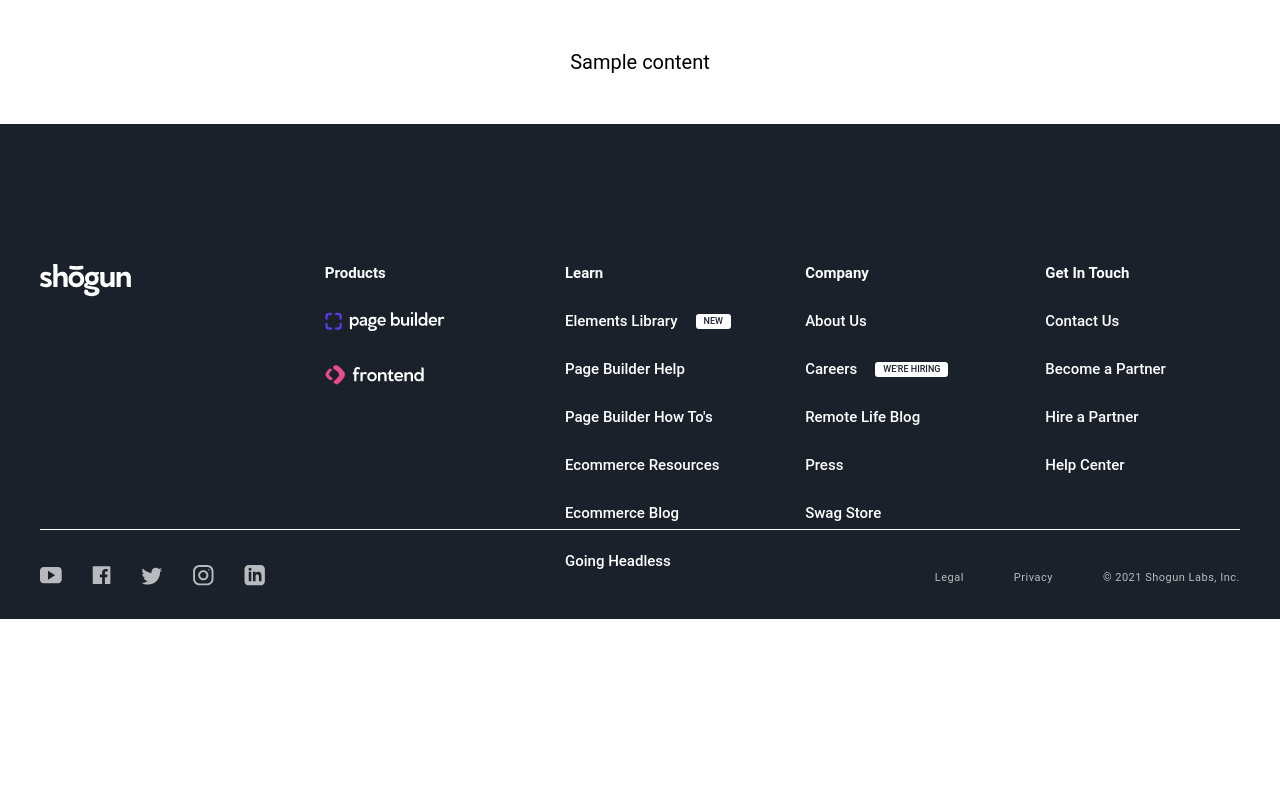
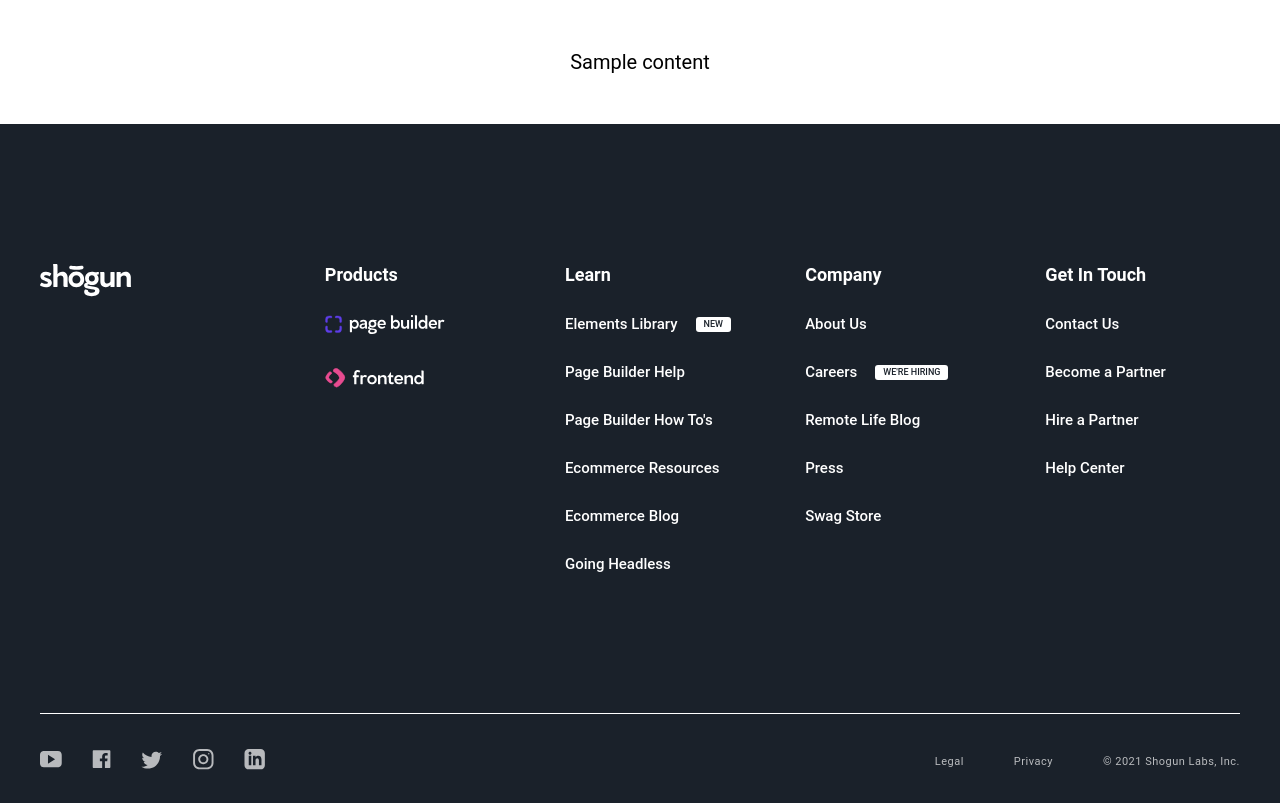
Before and after one commit to ValerioM91/footer-challenge, a React (Create React App) app: page / in a window 1280 px wide. Built offline with nearby package versions, Linux system fonts and the light colour scheme; the HTML template or start-up script is replaced by a standard one.

Commit message:
Nav section height + Cleanup

```diff
--- a/src/components/FooterBody/index.js
+++ b/src/components/FooterBody/index.js
@@ -9,7 +9,7 @@
   padding: 6rem 0 9.5rem;
   .logo {
     align-self: center;
-    margin-bottom: 3.5rem;
+    margin-bottom: 2rem;
   }
   .navigation {
     width: 100%;
--- a/src/components/FooterBody/partials/NavSection/NavSection.tsx
+++ b/src/components/FooterBody/partials/NavSection/NavSection.tsx
@@ -7,20 +7,31 @@
   highlightOnMobile,
   navLinks,
   displayText,
-  name,
   open,
   handleOpen,
 }: {
   className: string;
   open: boolean;
   handleOpen: () => void;
+  ref: any;
 } & TNavSection) => {
   const [height, setHeight] = useState(0);
   const heightRef = useRef<HTMLUListElement>(null);
 
+  const handleSetHeight = () => {
+    if (!heightRef.current) return;
+    setHeight(heightRef.current.clientHeight);
+  };
+
   useLayoutEffect(() => {
-    if (!heightRef.current) return;
-    setHeight(heightRef?.current?.clientHeight);
+    handleSetHeight();
+  }, []);
+
+  useEffect(() => {
+    window.addEventListener("resize", handleSetHeight);
+    return () => {
+      window.removeEventListener("resize", handleSetHeight);
+    };
   }, []);
 
   const handleClick = () => {
--- a/src/components/FooterBody/partials/NavSection/index.js
+++ b/src/components/FooterBody/partials/NavSection/index.js
@@ -3,46 +3,50 @@
 
 const NavSection = styled(Component)`
   margin-bottom: 0;
+
   .displayText {
-    padding: 2rem 0.5rem;
+    padding: 2rem 0;
     h6 {
-      font-size: ${({ theme }) => theme.fontSizes.mobile.medium};
+      font-size: ${({ theme }) => theme.fontSizes.mobile.large};
       margin-bottom: 0;
     }
   }
-  nav {
+
+  li:not(:last-child) {
+    margin-bottom: 3rem;
+  }
+
+  @media ${({ theme }) => theme.device.mdDown} {
     ul {
-      li {
-        &:not(:last-child) {
-          margin-bottom: 3rem;
-        }
-      }
+      padding: 2rem 0;
     }
-  }
-  @media ${({ theme }) => theme.device.mdDown} {
-    ${({ highlightOnMobile }) =>
+
+    ${({ highlightOnMobile, open }) =>
       !highlightOnMobile
         ? css`
             .displayText {
               display: flex;
               justify-content: space-between;
-              border-bottom: 1px solid ${({ theme }) => theme.colors.white};
-            }
-            .displayText:after {
-              ${({ open }) =>
-                open
-                  ? css`
-                      content: "-";
-                    `
-                  : css`
-                      content: "+";
-                    `};
-              font-size: ${({ theme }) => theme.fontSizes.mobile.medium};
+              position: relative;
+              &:before {
+                content: "";
+                position: absolute;
+                bottom: 0;
+                left: -1rem;
+                right: -1rem;
+                height: 1px;
+                background-color: ${({ theme }) => theme.colors.white};
+              }
+              &:after {
+                font-size: ${({ theme }) => theme.fontSizes.mobile.large};
+                font-weight: 700;
+                content: ${open ? "'-'" : "'+'"};
+              }
             }
             nav {
               height: 0px;
               overflow: hidden;
-              transition: height 0.2s;
+              transition: height 0.4s ease-out;
               padding-left: 2rem;
             }
           `
@@ -52,24 +56,24 @@
               display: flex;
               justify-content: space-between;
             }
-            nav {
-              ul {
-                display: flex;
-                justify-content: space-between;
-              }
+            ul {
+              padding-top: 0;
+              display: flex;
+              justify-content: space-between;
             }
           `}
-    ul {
-      padding: 2rem 0;
-    }
   }
+
   @media ${({ theme }) => theme.device.mdUp} {
     .displayText {
       padding: 0;
       h6 {
         margin-bottom: 3rem;
-        font-size: ${({ theme }) => theme.fontSizes.tablet.medium};
+        font-size: ${({ theme }) => theme.fontSizes.tablet.large};
       }
+    }
+    nav {
+      height: auto !important;
     }
   }
 
--- a/src/components/FooterBody/partials/NavSectionList/NavSectionList.tsx
+++ b/src/components/FooterBody/partials/NavSectionList/NavSectionList.tsx
@@ -1,9 +1,12 @@
-import { useState } from "react";
+import { useState, useEffect } from "react";
 import { useFooterContext } from "../../../../contexts/FooterContext";
 import NavSection from "../NavSection";
 
 const Component = ({ className }: { className: string }) => {
   const [activeIndex, setActiveIndex] = useState<number | null>(null);
+  const [biggestNavSectionLength, setBiggestNavSectionLength] = useState(0);
+  const [minHeight, setMinHeight] = useState(0);
+  const [notHighlighted, setNotHighlighted] = useState(0);
   const { navSections } = useFooterContext();
 
   const handleOpen = (index: number) => {
@@ -14,12 +17,48 @@
     }
   };
 
+  const getBiggestNavSection = () => {
+    if (!navSections) return;
+    const navSectionsLength = navSections.map((section) => {
+      if (!section.navLinks) return 0;
+      return section.navLinks.length;
+    });
+    setBiggestNavSectionLength(Math.max(...navSectionsLength));
+  };
+
+  const getNotHighlightedNumber = () => {
+    let notHighlightedTotal = 0;
+    navSections?.forEach(
+      (navSection) => !navSection.highlightOnMobile && notHighlightedTotal++
+    );
+    setNotHighlighted(notHighlightedTotal);
+  };
+
+  useEffect(() => {
+    getBiggestNavSection();
+    getNotHighlightedNumber();
+  }, [navSections]);
+
+  useEffect(() => {
+    setMinHeight(biggestNavSectionLength * 4.5 + notHighlighted * 5.6 + 15.7);
+  }, [biggestNavSectionLength]);
+
   if (!navSections) return null;
 
   return (
-    <div className={className}>
+    <div
+      className={className}
+      style={
+        minHeight
+          ? {
+              minHeight: `${minHeight}rem`,
+            }
+          : {}
+      }
+    >
       {navSections.map((navSection, i) => (
         <NavSection
+          minHeight={minHeight}
           key={navSection._id || `nav-section${i}`}
           {...navSection}
           open={activeIndex === i}
--- a/src/components/FooterBody/partials/NavSectionList/index.js
+++ b/src/components/FooterBody/partials/NavSectionList/index.js
@@ -2,23 +2,18 @@
 import Component from "./NavSectionList";
 
 const NavSectionList = styled(Component)`
+  max-width: 93rem;
+
   @media ${({ theme }) => theme.device.mdUp} {
+    min-height: auto !important;
     display: grid;
     width: 57vw;
     grid-column-gap: 7.1vw;
-    grid-row-gap: 7.1vw;
+    grid-row-gap: 10rem;
     -ms-grid-columns: 1fr 1fr;
     grid-template-columns: 1fr 1fr;
     -ms-grid-rows: auto;
     grid-template-rows: auto;
-    .displayText {
-      padding: 0;
-      h6 {
-        margin-bottom: 3rem;
-
-        font-size: ${({ theme }) => theme.fontSizes.tablet.medium};
-      }
-    }
   }
 
   @media ${({ theme }) => theme.device.lgUp} {
@@ -27,14 +22,10 @@
     grid-row-gap: 16px;
     -ms-grid-columns: 1fr 1fr 1fr 1fr;
     grid-template-columns: 1fr 1fr 1fr 1fr;
-    .displayText {
-      padding: 0;
-      h6 {
-        margin-bottom: 3rem;
+  }
 
-        font-size: ${({ theme }) => theme.fontSizes.tablet.medium};
-      }
-    }
+  @media ${({ theme }) => theme.device.xlUp} {
+    grid-column-gap: 5.15rem;
   }
 `;
 
--- a/src/theme/breakpoints.js
+++ b/src/theme/breakpoints.js
@@ -1,8 +1,8 @@
 const breakpoints = {
-  sm: "600px",
-  md: "768px",
-  lg: "960px",
-  xl: "1200px",
+  sm: 600,
+  md: 768,
+  lg: 960,
+  xl: 1440,
 };
 
 export default breakpoints;
--- a/src/theme/device.js
+++ b/src/theme/device.js
@@ -1,14 +1,14 @@
 import breakpoints from "./breakpoints";
 
 const device = {
-  smUp: `(min-width: ${breakpoints.sm})`,
-  mdUp: `(min-width: ${breakpoints.md})`,
-  lgUp: `(min-width: ${breakpoints.lg})`,
-  xlUp: `(min-width: ${breakpoints.xl})`,
-  smDown: `(max-width: ${breakpoints.sm})`,
-  mdDown: `(max-width: ${breakpoints.md})`,
-  lgDown: `(max-width: ${breakpoints.lg})`,
-  xlDown: `(max-width: ${breakpoints.xl})`,
+  smUp: `(min-width: ${breakpoints.sm}px)`,
+  mdUp: `(min-width: ${breakpoints.md}px)`,
+  lgUp: `(min-width: ${breakpoints.lg}px)`,
+  xlUp: `(min-width: ${breakpoints.xl}px)`,
+  smDown: `(max-width: ${breakpoints.sm - 1}px)`,
+  mdDown: `(max-width: ${breakpoints.md - 1}px)`,
+  lgDown: `(max-width: ${breakpoints.lg - 1}px)`,
+  xlDown: `(max-width: ${breakpoints.xl - 1}px)`,
 };
 
 export default device;
```
